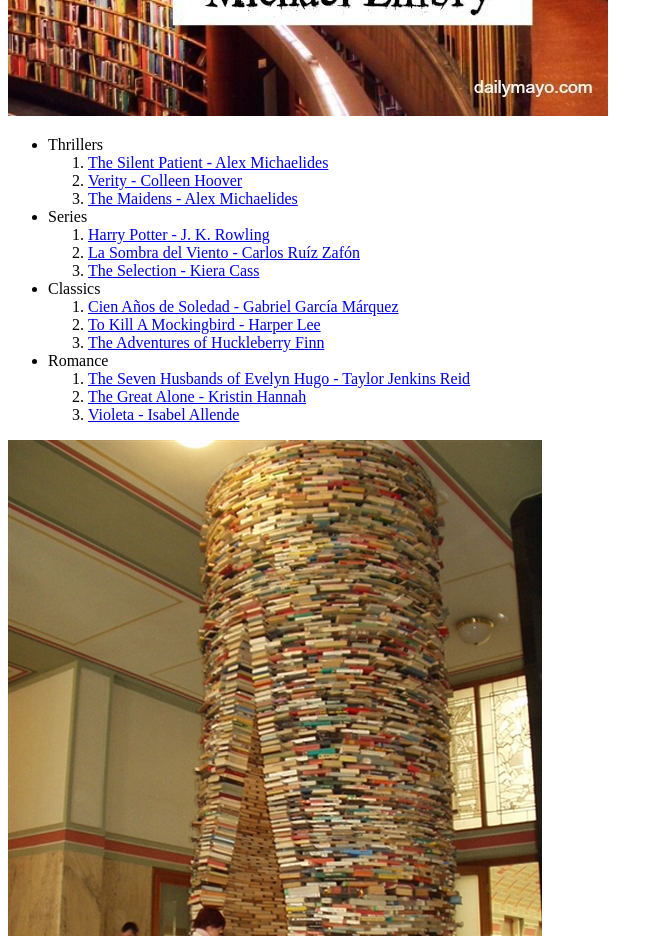
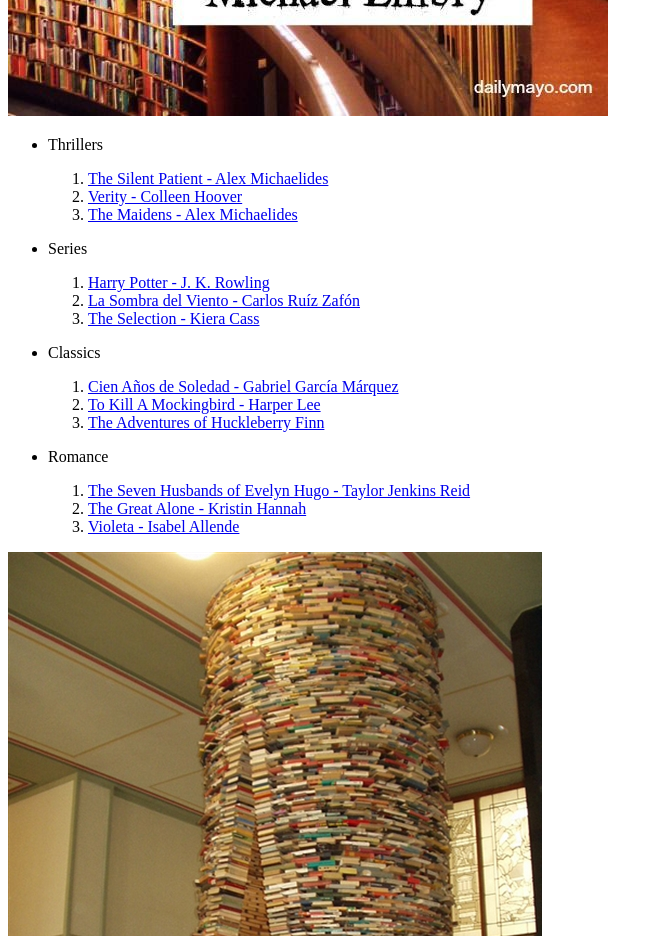
Before and after one commit to DianaBentley/main-html-project, a plain HTML site: page favorite-books.html in a window 1280 px wide. Shown: the part 900-1836 px from the top of the page, without its empty margins (0-663 px from the left). Drawn offline with Linux system fonts and the light colour scheme.

Commit message:
second-commit

```diff
--- a/favorite-books.html
+++ b/favorite-books.html
@@ -11,7 +11,7 @@
         <img src="./images/img1.jpg" alt="reading-quote">
         <ul>
             <li>
-                Thrillers
+                <p>Thrillers</p>
                 <ol>
                     <li><a href="https://www.goodreads.com/book/show/40097951-the-silent-patient?from_search=true&from_srp=true&qid=HFh79G0bgV&rank=1" target="_blank">The Silent Patient - Alex Michaelides</a></li>
                     <li><a href="https://www.goodreads.com/book/show/59344312-verity?from_search=true&from_srp=true&qid=bTJDwV89vr&rank=1" target="_blank">Verity - Colleen Hoover</a></li>
@@ -19,7 +19,7 @@
                 </ol>
             </li>
             <li>
-                Series
+                <p>Series</p>
                 <ol>
                     <li><a href="https://www.goodreads.com/series/45175-harry-potter" target="_blank">Harry Potter - J. K. Rowling</a></li>
                     <li><a href="https://www.carlosruizzafon.com/en/la-sombra-del-viento/index.php" target="_blank">La Sombra del Viento - Carlos Ruíz Zafón</a></li>
@@ -27,7 +27,7 @@
                 </ol>
             </li>
             <li>
-                Classics
+                <p>Classics</p>
                 <ol>
                     <li><a href="https://www.goodreads.com/book/show/320.One_Hundred_Years_of_Solitude" target="_blank">Cien Años de Soledad - Gabriel García Márquez</a></li>
                     <li><a href="https://www.goodreads.com/book/show/2657.To_Kill_a_Mockingbird?ac=1&from_search=true&qid=Q6iWV5o8jQ&rank=1" target="_blank">To Kill A Mockingbird - Harper Lee</a></li>
@@ -35,7 +35,7 @@
                 </ol>
             </li>
             <li>
-                Romance
+                <p>Romance</p>
                 <ol>
                     <li><a href="https://www.goodreads.com/book/show/32620332-the-seven-husbands-of-evelyn-hugo?from_search=true&from_srp=true&qid=vFD4GBdJUV&rank=1" target="_blank">The Seven Husbands of Evelyn Hugo - Taylor Jenkins Reid</a></li>
                     <li><a href="https://www.goodreads.com/book/show/34912895-the-great-alone?from_search=true&from_srp=true&qid=m7V7qX4Jbd&rank=1" target="_blank">The Great Alone -  Kristin Hannah</a></li>
```
